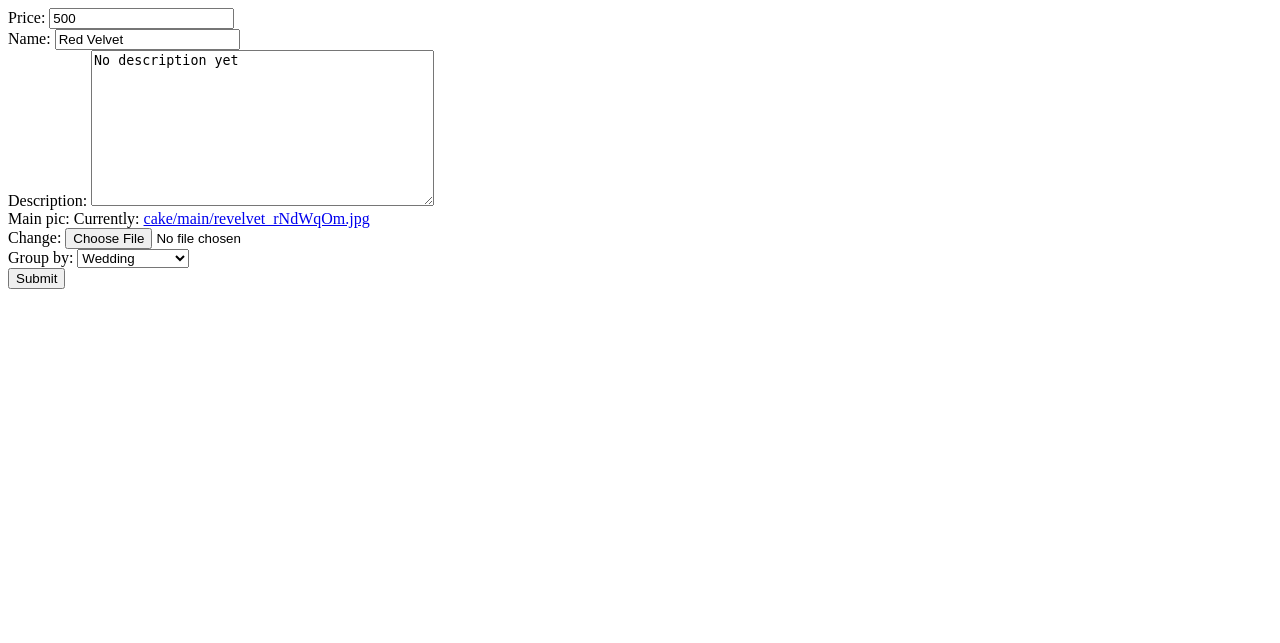
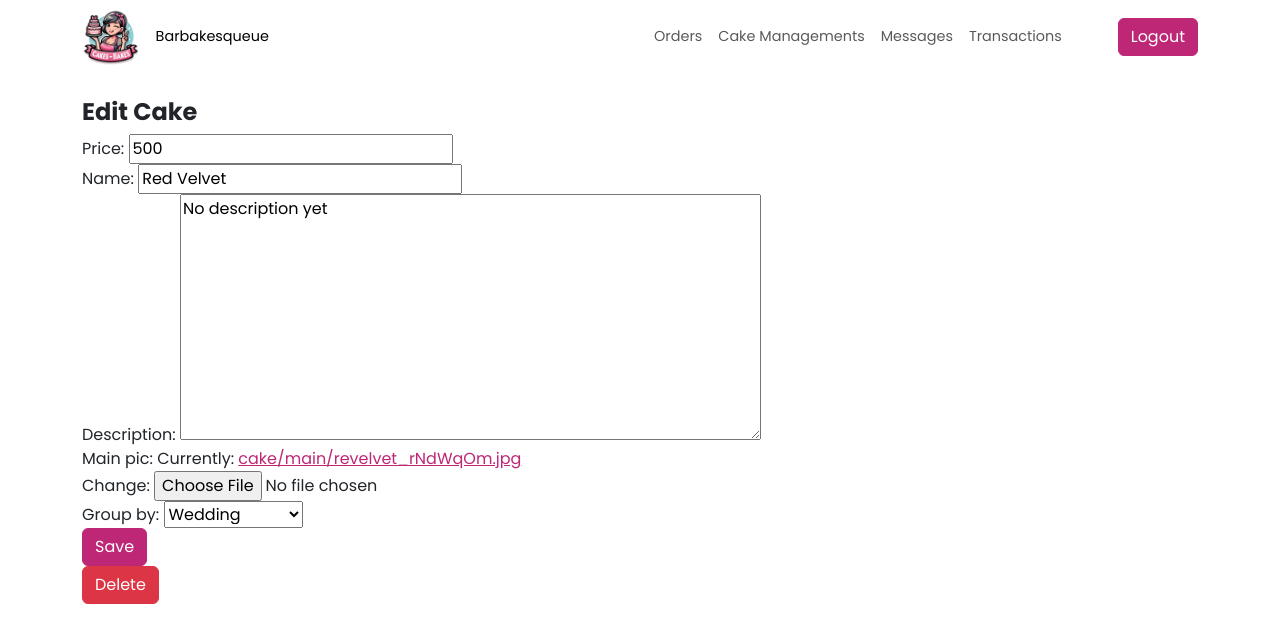
Before and after one commit to ButzAmaga/BarBakeQueue, a Django app: page /cake/edit/1 in a window 1280 px wide. Shown: the top 643 px of the page. Run offline with Django 5.2, Linux system fonts and the light colour scheme; a user stored in the database is signed in; data comes from the database, SQL or seed files in the repository; some libraries are stand-ins or nearby versions.

Commit message:
completed the cake

```diff
--- a/barbakesqueue/cake/templates/cake/cake_edit.html
+++ b/barbakesqueue/cake/templates/cake/cake_edit.html
@@ -1,10 +1,25 @@
-<div class="container">
 
-    <form action="" method="post">
-        {% csrf_token %}
-        {{form}}
+{% extends 'core/core_staff.html' %}
 
-        <button class="btn btn-primary">Submit</button>
-    </form>
+{% block content %}
 
-</div>
+    <div class="container mt-4">
+
+        <form action="{% url 'cake:edit' object.id %}" enctype="multipart/form-data"  method="post">
+            <h4 class="fw-bold">Edit Cake</h4>
+            {% csrf_token %}
+            {{form}}
+
+
+                <button class="btn btn-primary" type="submit">Save</button>
+
+
+        </form>
+        <form action="{% url 'cake:delete' object.id %}" method="post">
+            {% csrf_token %}
+            <button class="btn btn-danger" type="submit">Delete</button>
+        </form>
+
+    </div>
+
+{% endblock content %}
--- a/barbakesqueue/cake/templates/cake/cake_management.html
+++ b/barbakesqueue/cake/templates/cake/cake_management.html
@@ -3,7 +3,11 @@
 
 {% block content %}
     <div class="container">
-        <h3 class="mt-5 pb-5" style="font-family: Pacifico;">Cake Management</h3>
+        <div class="d-flex justify-content-between align-items-center">
+
+            <h3 class="mt-5 pb-5" style="font-family: Pacifico;">Cake Management</h3>
+            <a href="{% url 'cake:create' %}" class="btn btn-primary">New Cake</a>
+        </div>
 
         {% regroup cakes by group_by|slice:":1" as cakes_group %}
         <!-- cake list container -->
--- a/barbakesqueue/cake/urls.py
+++ b/barbakesqueue/cake/urls.py
@@ -4,6 +4,8 @@ from .views import *
 app_name = 'cake'
 
 urlpatterns = [
-    path('list/', CakeList.as_view(), name='cakes'), # list of cakes
-    path('edit/<pk>', CakeEdit.as_view(), name='edit'), # edit cake
+    path('list/', CakeList.as_view(), name='cakes'),
+    path('create/', CakeCreate.as_view(), name='create'),
+    path('edit/<pk>', CakeEdit.as_view(), name='edit'),
+    path('delete/<pk>', CakeDelete.as_view(), name='delete'),
 ]
--- a/barbakesqueue/cake/views.py
+++ b/barbakesqueue/cake/views.py
@@ -3,6 +3,7 @@ from django.views import generic
 from .models import Cake
 from common.views import LoginWithPermissionMixin
 from .forms import *
+from django.urls import reverse_lazy
 # Create your views here.
 
 class CakeList(LoginWithPermissionMixin, generic.ListView):
@@ -13,8 +14,21 @@ class CakeList(LoginWithPermissionMixin, generic.ListView):
     def get_queryset(self):
         return self.model.objects.all().order_by("group_by")
 
+class CakeCreate(LoginWithPermissionMixin, generic.CreateView):
+    model = Cake
+    template_name = "cake/cake_create.html"
+    form_class = CakeForm
+    success_url = reverse_lazy("cake:cakes")
 
 class CakeEdit(LoginWithPermissionMixin, generic.UpdateView):
     model = Cake
     template_name = "cake/cake_edit.html"
     form_class = CakeForm
+
+    def get_success_url(self):
+        return reverse_lazy("cake:edit", args = [self.kwargs["pk"]])
+
+class CakeDelete(LoginWithPermissionMixin, generic.DeleteView):
+    model = Cake
+    template_name = "cake/cake_delete.html"
+    success_url = reverse_lazy("cake:cakes")
```
Also changed, not shown: barbakesqueue/cake/templates/cake/cake_create.html (added, +20 -0 lines), barbakesqueue/media/cake/main/494571256_623160207351677_1971820181362966770_n.jpg (added), barbakesqueue/media/cake/main/494571256_623160207351677_1971820181362966770_n_bSD6fKT.jpg (added), barbakesqueue/media/cake/main/494571256_623160207351677_1971820181362966770_n_nfaAAQ5.jpg (added), barbakesqueue/media/cake/main/71c15204-5310-4ee7-813b-5de4b3529eb4.jpg (added).
